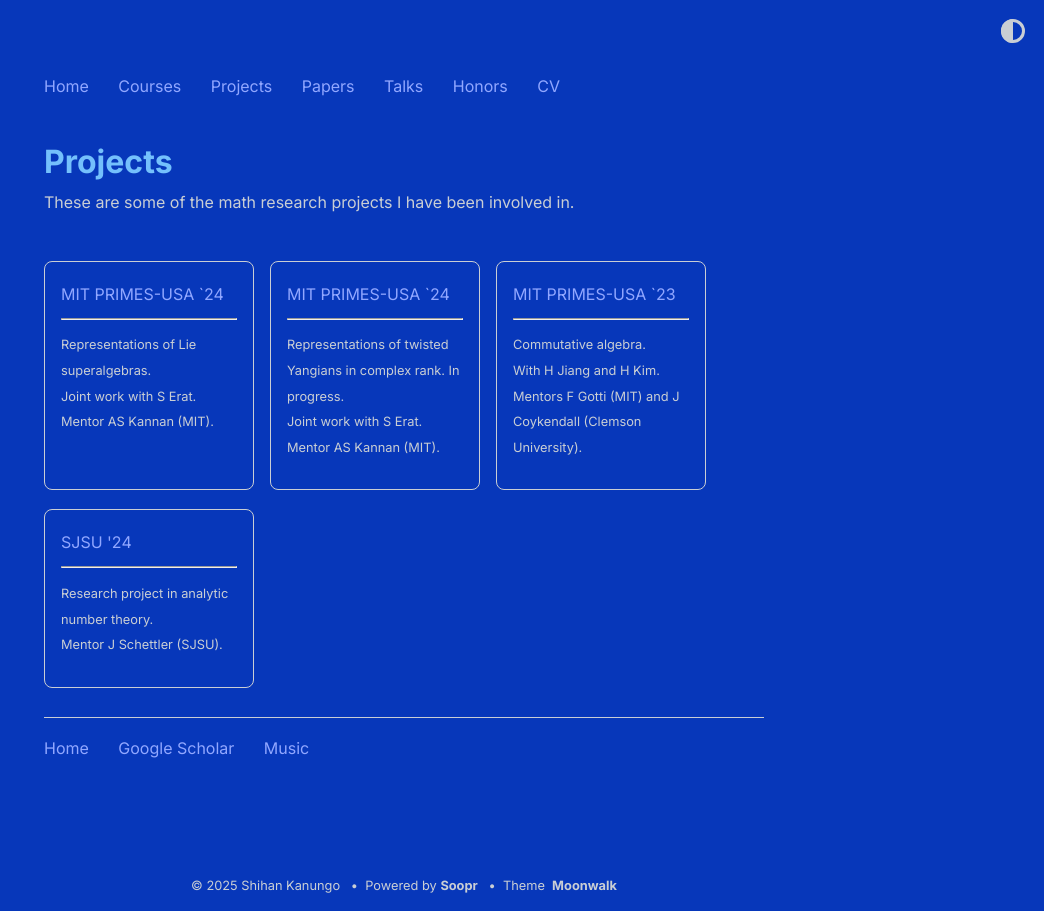
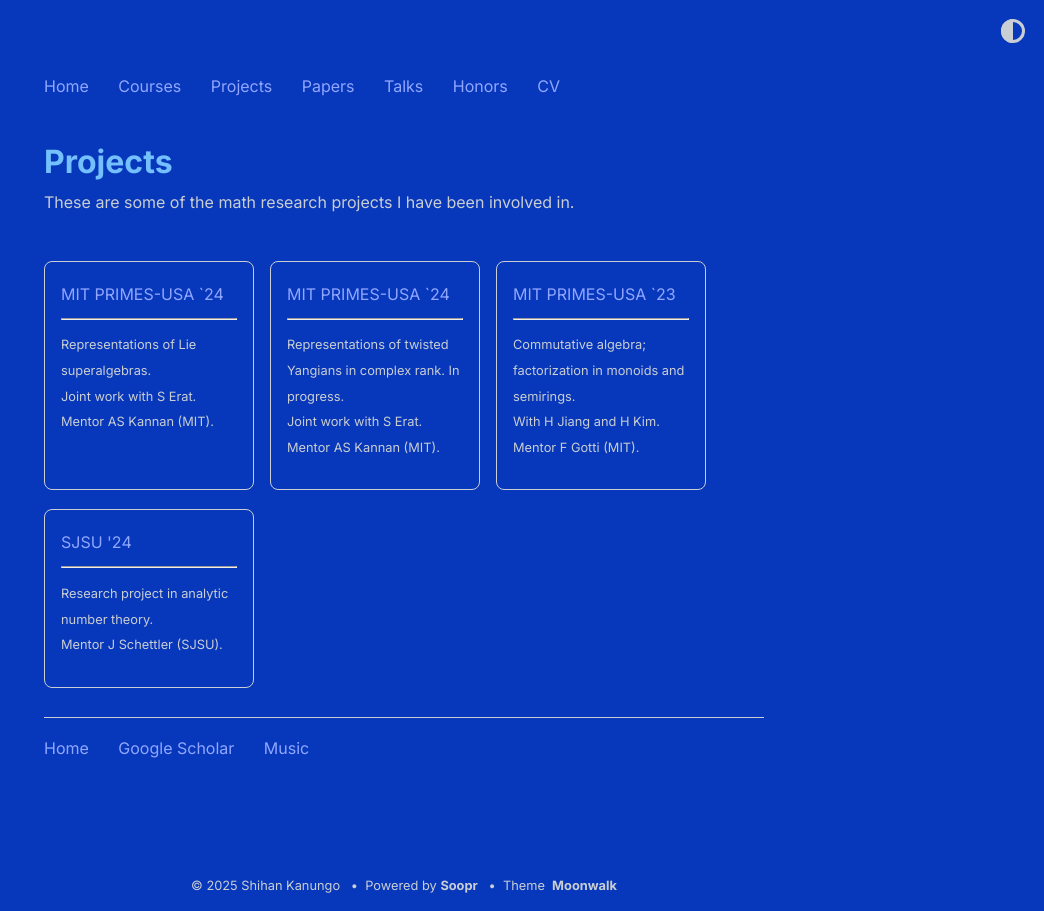
Before and after one commit to shihankanungo/shihankanungo.github.io, a Jekyll site: the page built from projects.md, in a window 1280 px wide. Shown: the whole page, without its empty margins (236-1280 px from the left). Built offline with Jekyll 4.4.1, drawn with Linux system fonts in a browser that asks for light colours.

Commit message:
Update home.yml

```diff
--- a/_data/home.yml
+++ b/_data/home.yml
@@ -34,7 +34,7 @@ project_entries:
 
   - title: MIT PRIMES-USA `23
     url: primes-23
-    desc: Commutative algebra. <br> With H Jiang and H Kim. <br> Mentors F Gotti (MIT) and J Coykendall (Clemson University).
+    desc: Commutative algebra; factorization in monoids and semirings. <br> With H Jiang and H Kim. <br> Mentor F Gotti (MIT).
 
   - title: SJSU '24
     url: sjsu-24
```
